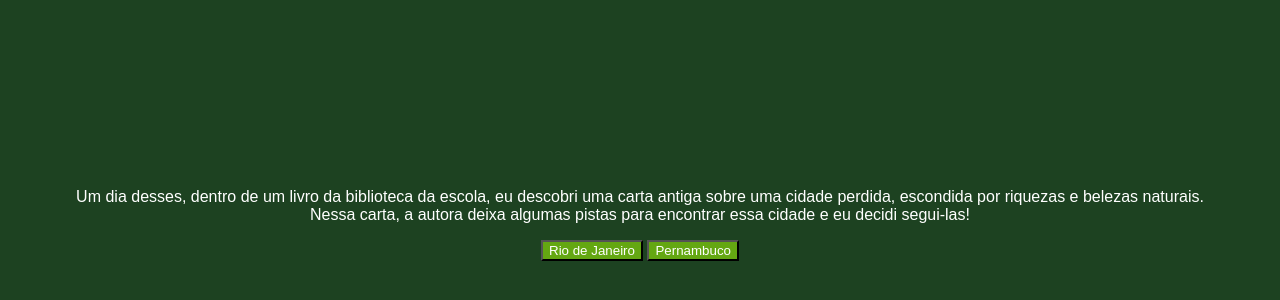
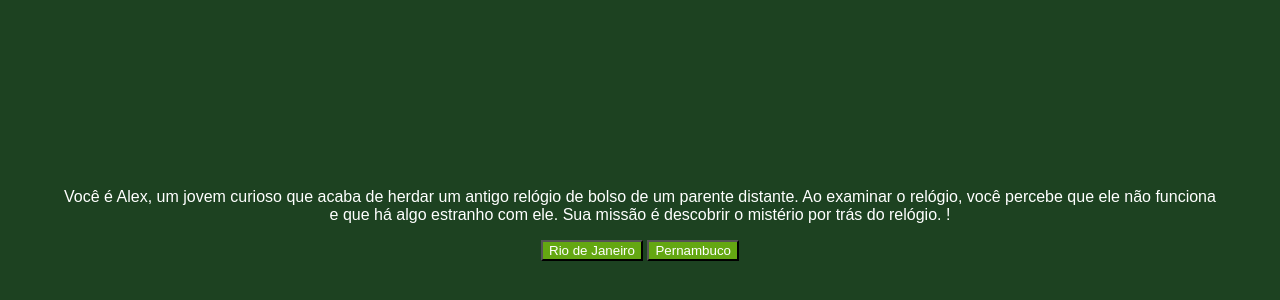
Before and after one commit to GuilermeJesusPerdigao/O-Mist-rio-do-Rel-gio-Antigo, a plain HTML site: page index.html in a window 1280 px wide. Shown: the part 134-434 px from the top of the page. Drawn offline with Linux system fonts and the light colour scheme; a web font is replaced by a local one.

Commit message:
index.html

```diff
--- a/index.html
+++ b/index.html
@@ -12,7 +12,8 @@
 <body>
     <main>
         <div class="passo ativo" id="passo-0">
-            <p>Um dia desses, dentro de um livro da biblioteca da escola, eu descobri uma carta antiga sobre uma cidade perdida, escondida por riquezas e belezas naturais. Nessa carta, a autora deixa algumas pistas para encontrar essa cidade e eu decidi segui-las!</p>
+            <p>Você é Alex, um jovem curioso que acaba de herdar um antigo relógio de bolso de um parente distante. Ao examinar o relógio, você percebe que ele não funciona e que há algo estranho com ele. Sua missão é descobrir o mistério por trás do relógio.
+!</p>
             <button class="btn-proximo" data-proximo="1">Rio de Janeiro</button>
             <button class="btn-proximo" data-proximo="2">Pernambuco</button>
         </div>
```
